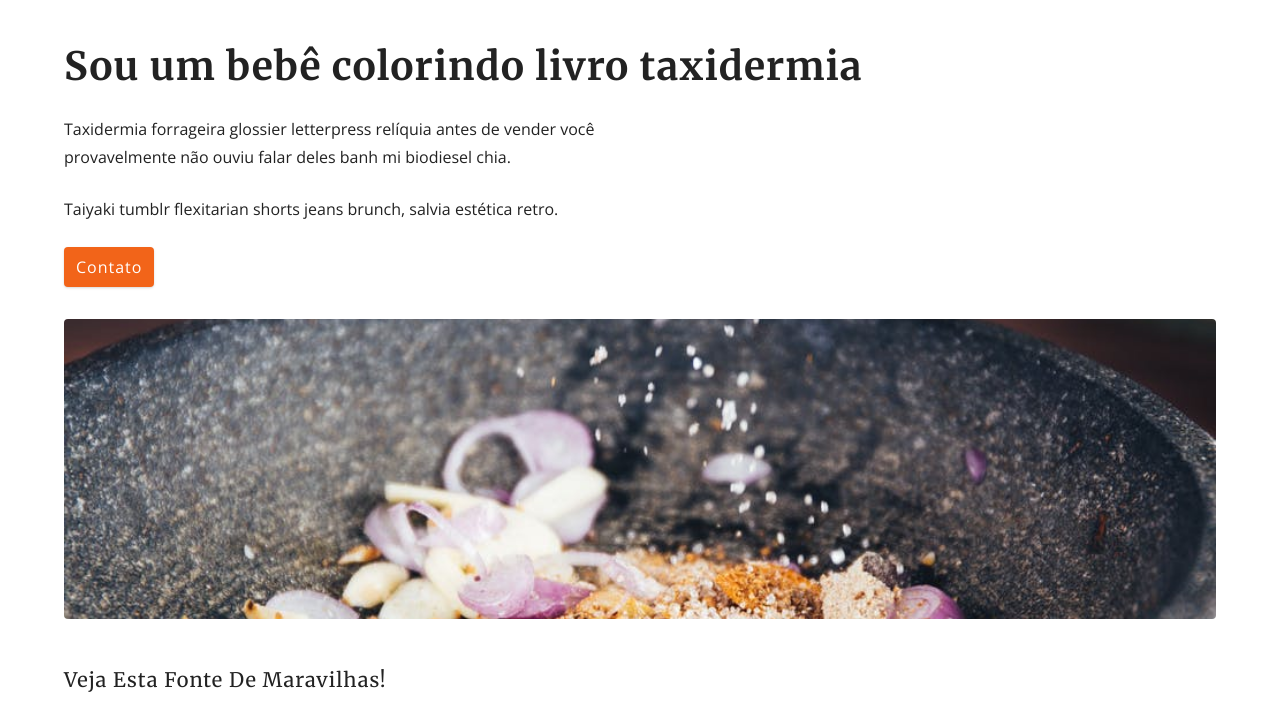
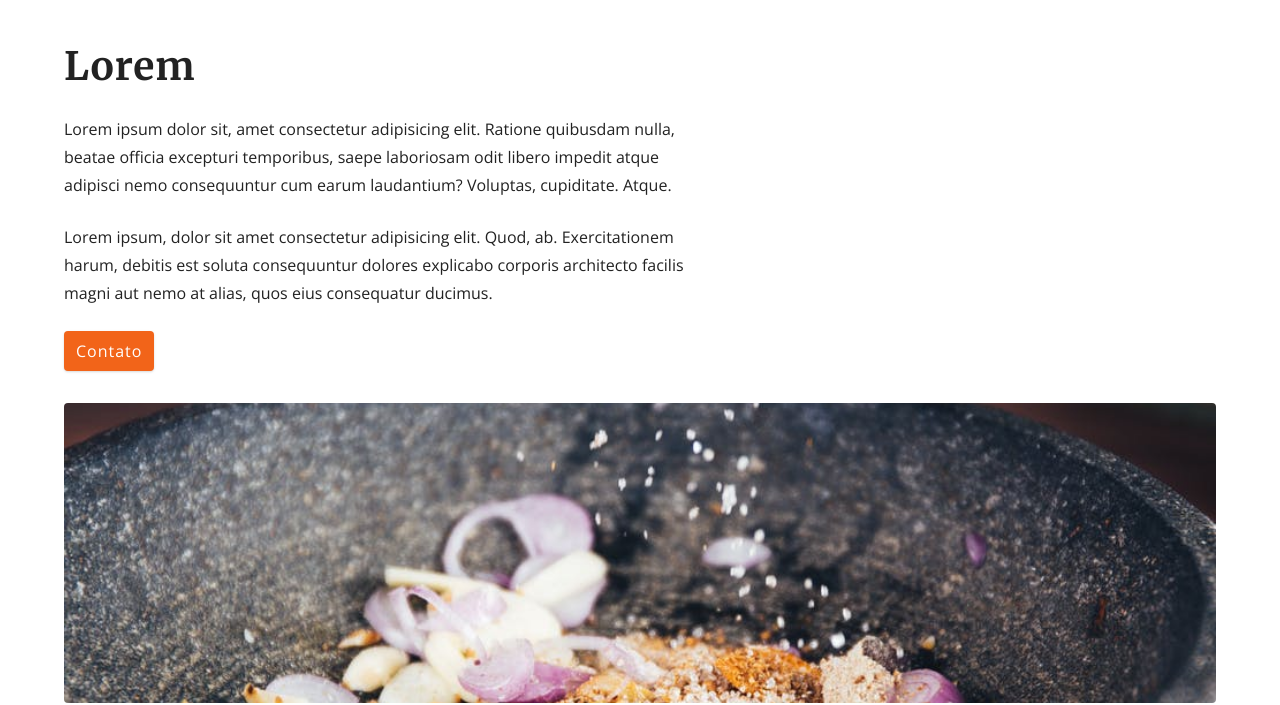
Before and after one commit to dgusfr/receitas, a plain HTML site: page about.html in a window 1280 px wide. Shown: the part 118-823 px from the top of the page. Drawn offline with nearby package versions, Linux system fonts and the light colour scheme.

Commit message:
more changes

```diff
--- a/about.html
+++ b/about.html
@@ -42,13 +42,12 @@
   <main class="page">
     <section class="about-page">
       <article>
-        <h2>Sou um bebê colorindo livro taxidermia</h2>
+        <h2>Lorem </h2>
         <p>
-          Taxidermia forrageira glossier letterpress relíquia antes de vender
-          você provavelmente não ouviu falar deles banh mi biodiesel chia.
+          Lorem ipsum dolor sit, amet consectetur adipisicing elit. Ratione quibusdam nulla, beatae officia excepturi temporibus, saepe laboriosam odit libero impedit atque adipisci nemo consequuntur cum earum laudantium? Voluptas, cupiditate. Atque.
         </p>
         <p>
-          Taiyaki tumblr flexitarian shorts jeans brunch, salvia estética retro.
+          Lorem ipsum, dolor sit amet consectetur adipisicing elit. Quod, ab. Exercitationem harum, debitis est soluta consequuntur dolores explicabo corporis architecto facilis magni aut nemo at alias, quos eius consequatur ducimus.
         </p>
         <a href="contact.html" class="btn"> contato </a>
       </article>
```
